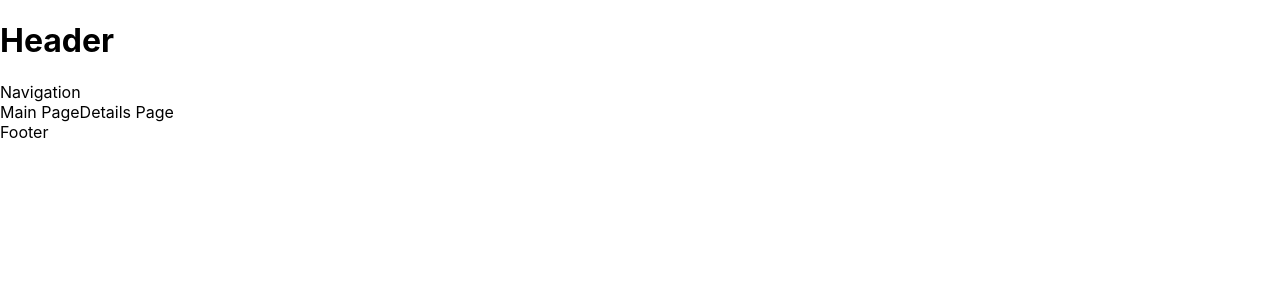
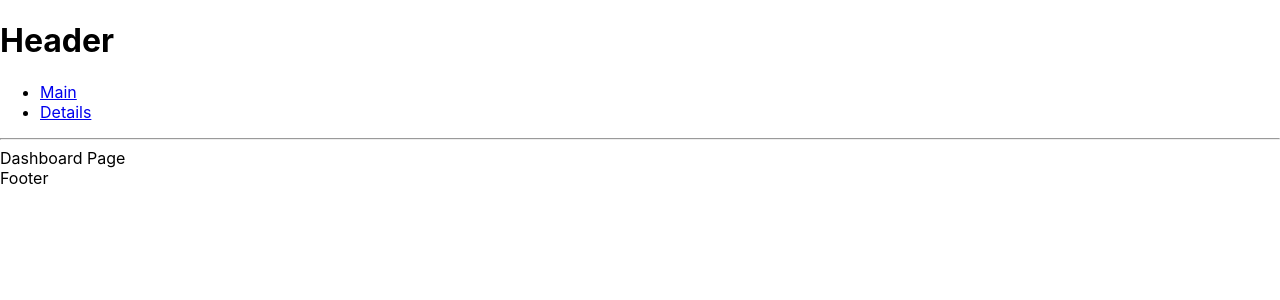
Before and after one commit to lesansley/coin_desk, a React (Create React App) app: page / in a window 1280 px wide. Shown: the top 300 px of the page. Built offline with nearby package versions, Linux system fonts and the light colour scheme.

Commit message:
Implement basic navigation

```diff
--- a/src/App.js
+++ b/src/App.js
@@ -1,15 +1,21 @@
 import React from "react";
+import { Routes, Route } from "react-router-dom";
+
 import Layout from "./components/layout";
-import Main from "./pages/main";
+import Dashboard from "./pages/dashboard";
 import Details from "./pages/details";
+import ErrorPage from "./pages/error-page";
 
 function App() {
   return (
     <div className="App">
-      <Layout>
-        <Main />
-        <Details />
-      </Layout>
+      <Routes>
+        <Route path="/" element={<Layout />}>
+          <Route index element={<Dashboard />} />
+          <Route path="details" element={<Details />} />
+          <Route path="*" element={<ErrorPage />} />
+        </Route>
+      </Routes>
     </div>
   );
 }
--- a/src/components/layout.js
+++ b/src/components/layout.js
@@ -1,4 +1,5 @@
 import React from "react";
+import { Outlet } from "react-router-dom";
 import Header from "./header";
 import Footer from "./footer";
 
@@ -6,7 +7,8 @@ function Layout({ children }) {
   return (
     <>
       <Header />
-      {children}
+      <hr />
+      <Outlet />
       <Footer />
     </>
   );
--- a/src/components/navigation.js
+++ b/src/components/navigation.js
@@ -1,7 +1,19 @@
 import React from "react";
+import { Link } from "react-router-dom";
 
 function Navigation() {
-  return <>Navigation</>;
+  return (
+    <nav>
+      <ul>
+        <li>
+          <Link to="/">Main</Link>
+        </li>
+        <li>
+          <Link to="/details">Details</Link>
+        </li>
+      </ul>
+    </nav>
+  );
 }
 
 export default Navigation;
--- a/src/index.js
+++ b/src/index.js
@@ -1,5 +1,7 @@
 import React from "react";
 import ReactDOM from "react-dom/client";
+import { BrowserRouter } from "react-router-dom";
+
 import "./index.css";
 import App from "./App";
 import reportWebVitals from "./reportWebVitals";
@@ -7,7 +9,9 @@ import reportWebVitals from "./reportWebVitals";
 const root = ReactDOM.createRoot(document.getElementById("root"));
 root.render(
   <React.StrictMode>
-    <App />
+    <BrowserRouter>
+      <App />
+    </BrowserRouter>
   </React.StrictMode>
 );
 
--- /dev/null
+++ b/src/pages/dashboard.js
@@ -0,0 +1,7 @@
+import React from "react";
+
+function Dashboard() {
+  return <>Dashboard Page</>;
+}
+
+export default Dashboard;
--- /dev/null
+++ b/src/pages/error-page.js
@@ -0,0 +1,15 @@
+import React from "react";
+import { Link } from "react-router-dom";
+
+function ErrorPage() {
+  return (
+    <div>
+      <h2>Missing page!</h2>
+      <p>
+        <Link to="/">Go to the Dashboard</Link>
+      </p>
+    </div>
+  );
+}
+
+export default ErrorPage;
--- a/src/pages/main.js
+++ /dev/null
@@ -1,7 +0,0 @@
-import React from "react";
-
-function Main() {
-  return <>Main Page</>;
-}
-
-export default Main;
```
